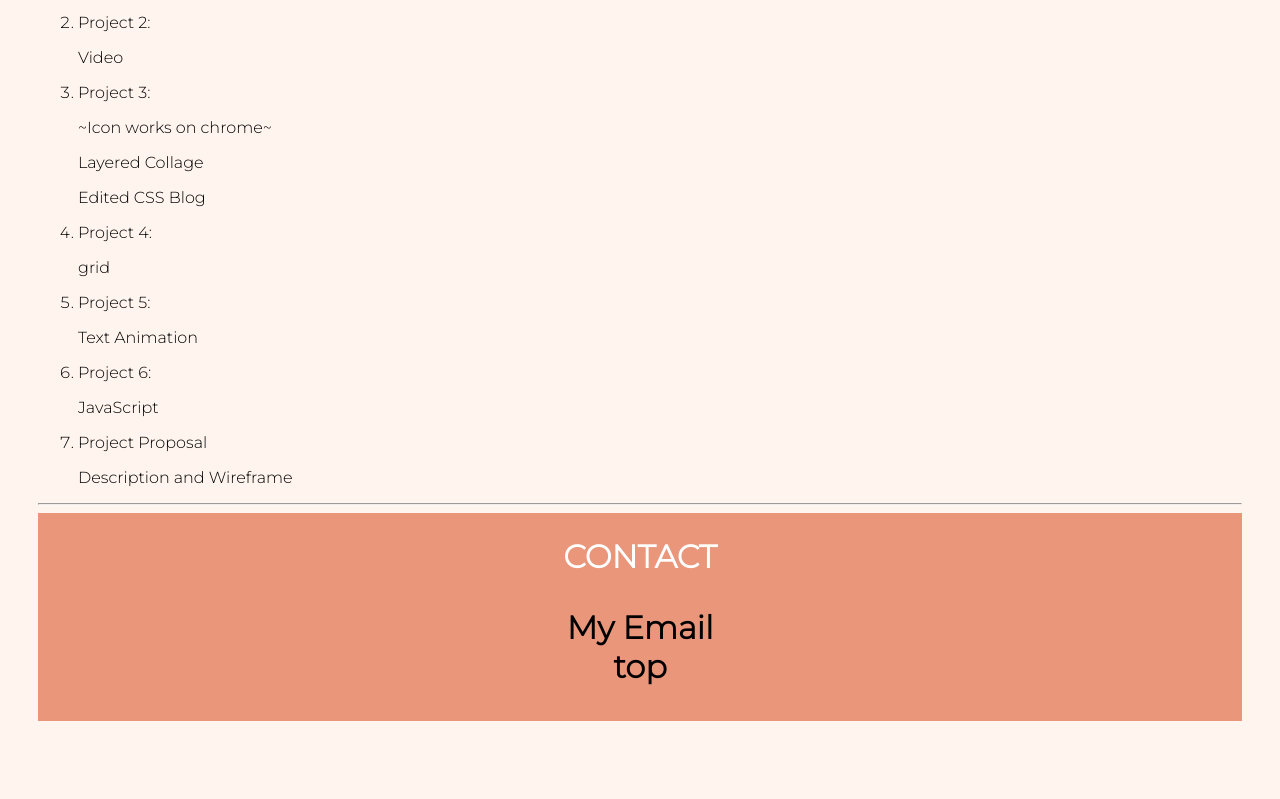
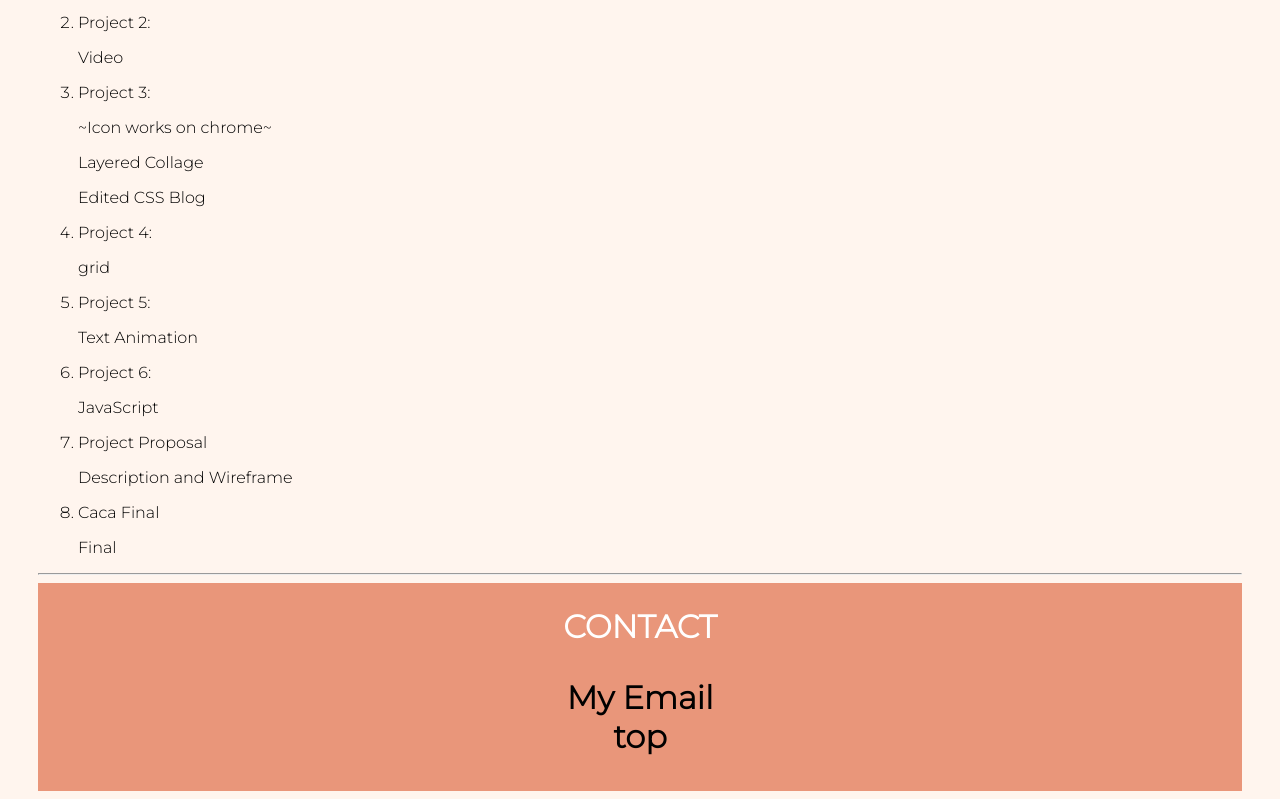
Before and after one commit to shelsysaenz/medp285, a plain HTML site: page index.html in a window 1280 px wide. Shown: the part 1048-1847 px from the top of the page. Before the commit the page ends 1777 px from the top, so only its background shows below. Drawn offline with nearby package versions, Linux system fonts and the light colour scheme.

Commit message:
Add files via upload

```diff
--- a/index.html
+++ b/index.html
@@ -118,6 +118,9 @@
 				<li> Project Proposal </li>
 				<p><a href= "proposal.html">Description and Wireframe </a></p>
 
+				<li> Caca Final </li>
+				<p><a href= "Final.html">Final</a></p>
+
 			</ol>
 
 
```
